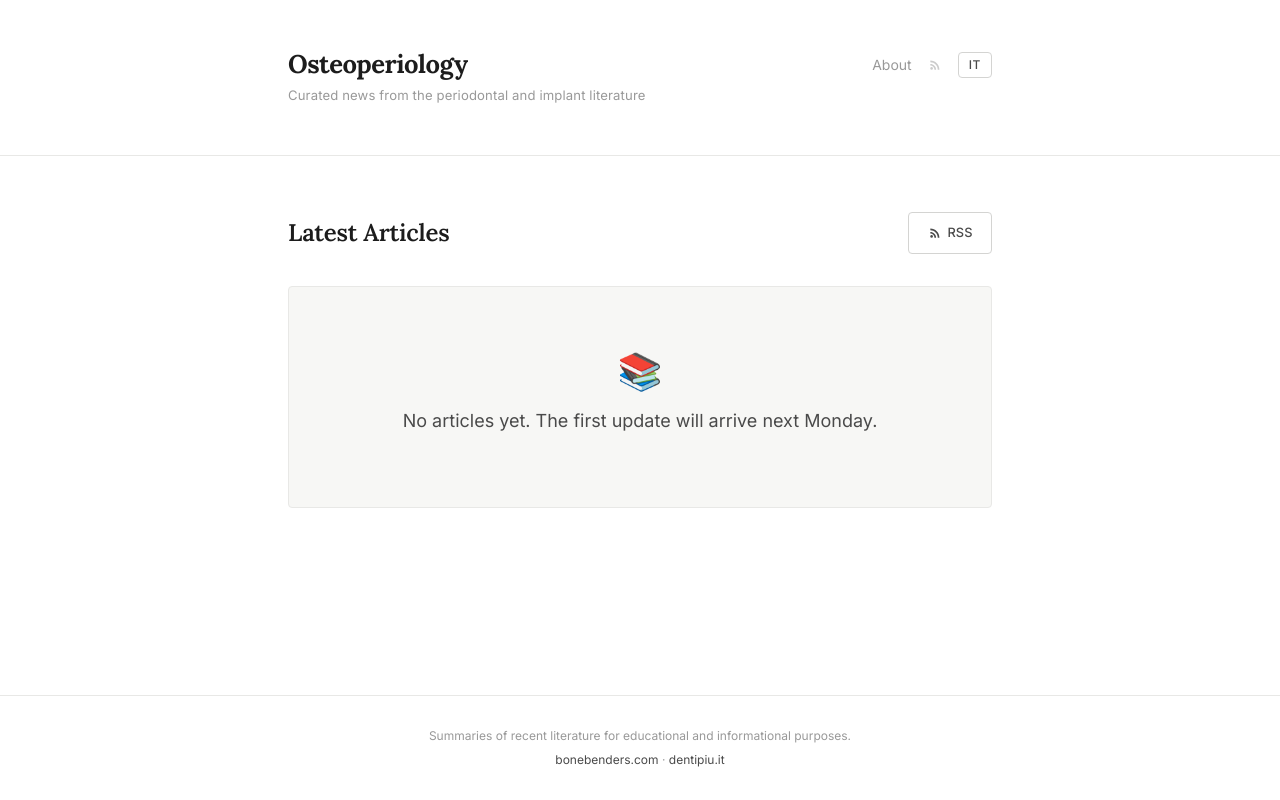
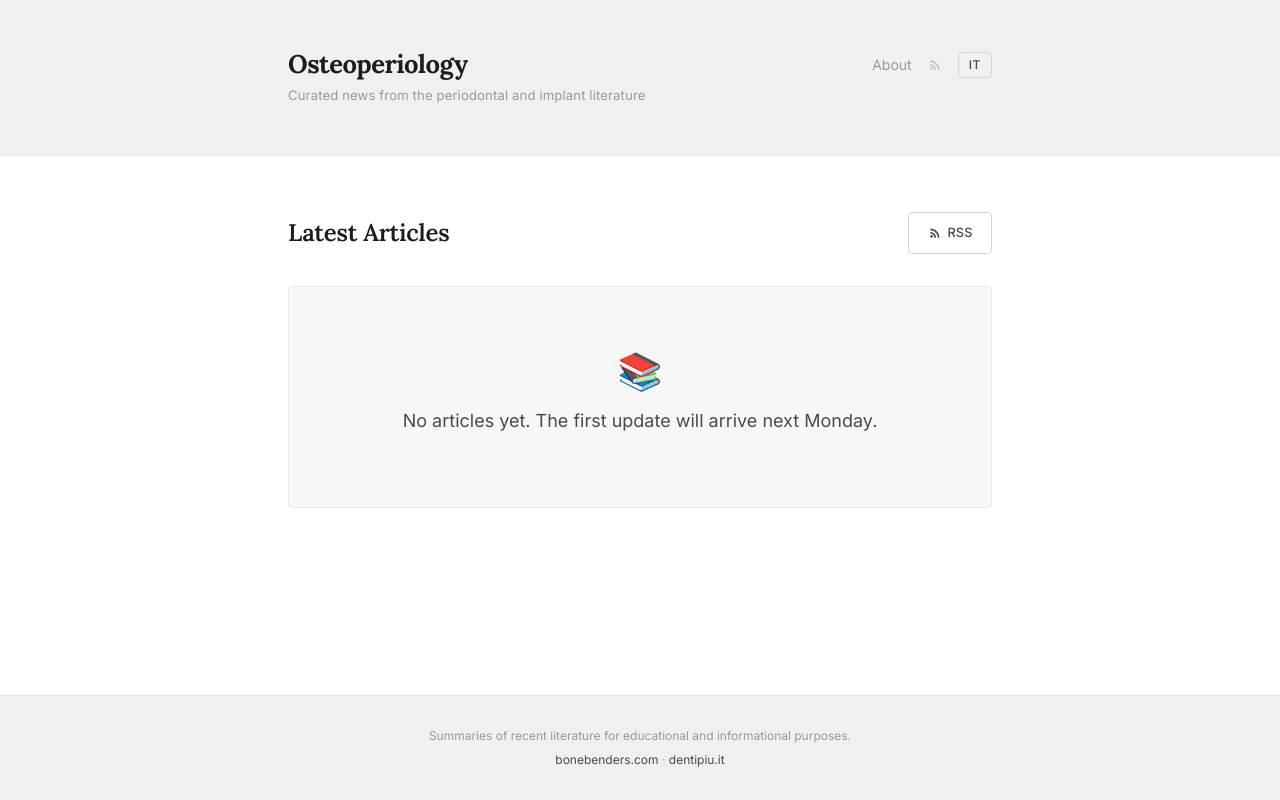
Before and after one commit to uliusXCaesar262/osteoperiology, a Next.js app: page /en in a window 1280 px wide. Built offline with nearby package versions, Linux system fonts and the light colour scheme.

Commit message:
style: header e footer grigio chiaro

```diff
--- a/src/app/globals.css
+++ b/src/app/globals.css
@@ -62,7 +62,7 @@ a:hover {
 
 /* ─── Header ─── */
 .site-header {
-  background: var(--color-bg);
+  background: #f0f0ee;
   border-bottom: 1px solid var(--color-divider);
 }
 
@@ -251,7 +251,7 @@ a:hover {
 
 /* ─── Footer ─── */
 .site-footer {
-  background: var(--color-bg);
+  background: #f0f0ee;
   border-top: 1px solid var(--color-divider);
   color: var(--color-ink-muted);
 }
```
